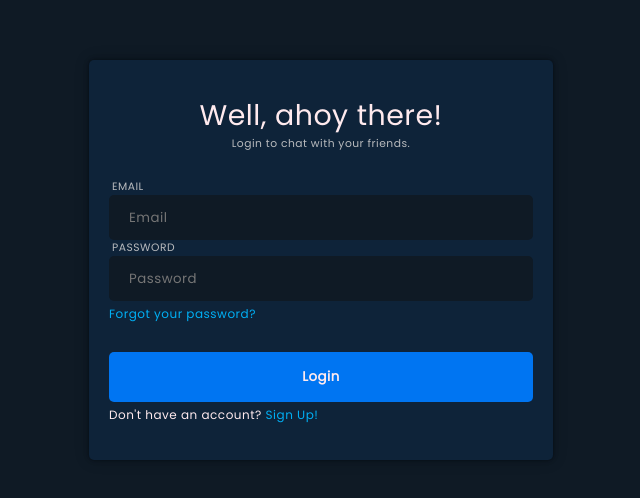
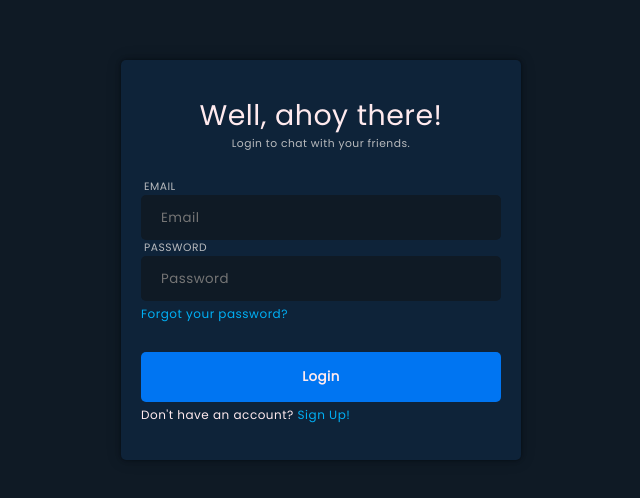
Before and after one commit to khaledxyz/Valkyrie, a React (Vite) app in the folder client/: page / in a window 1280 px wide. Shown: the part 140-638 px from the top of the page, without its empty margins (319-959 px from the left). Built offline with nearby package versions, Linux system fonts and the light colour scheme.

Commit message:
Update Login.scss

```diff
--- a/client/src/pages/Login/Login.scss
+++ b/client/src/pages/Login/Login.scss
@@ -17,8 +17,9 @@
 
     padding: $base-padding;
 
-    min-width: 400px;
-    min-height: 400px;
+    width: 400px;
+    height: 400px;
+    margin: 20px;
 
     box-shadow: $box-shadow;
     border-radius: $border-radius;
```
